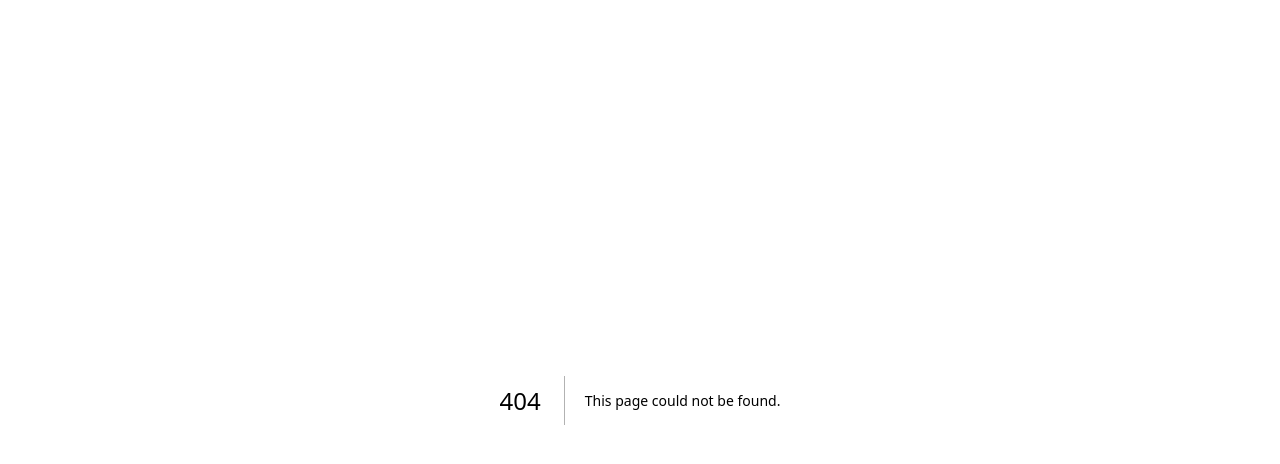
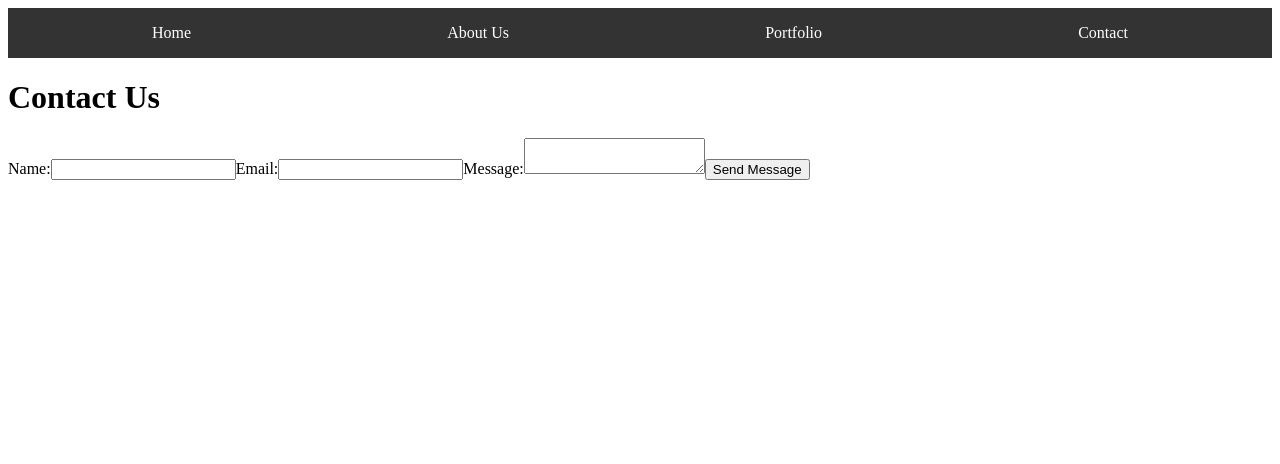
Before and after one commit to jamalamar/fs, a Next.js app: page /contact in a window 1280 px wide. Before the commit this address had no page. Shown: the top 464 px of the page. Built offline with nearby package versions, Linux system fonts and the light colour scheme.

Commit message:
initial setup

```diff
--- a/app/layout.js
+++ b/app/layout.js
@@ -1,17 +1,12 @@
-import { Inter } from 'next/font/google'
-import './globals.css'
-
-const inter = Inter({ subsets: ['latin'] })
-
 export const metadata = {
-  title: 'Create Next App',
-  description: 'Generated by create next app',
+  title: 'Next.js',
+  description: 'Generated by Next.js',
 }
 
 export default function RootLayout({ children }) {
-  return (
+ return (
     <html lang="en">
-      <body className={inter.className}>{children}</body>
+      <body>{children}</body>
     </html>
   )
 }
--- /dev/null
+++ b/components/Nav.js
@@ -0,0 +1,13 @@
+import Link from 'next/link';
+import styles from './Nav.module.css';
+
+const Nav = () => (
+  <nav className={styles.nav}>
+    <Link href="/" legacyBehavior><a>Home</a></Link>
+    <Link href="/about" legacyBehavior><a>About Us</a></Link>
+    <Link href="/portfolio" legacyBehavior><a>Portfolio</a></Link>
+    <Link href="/contact" legacyBehavior><a>Contact</a></Link>
+  </nav>
+);
+
+export default Nav;
--- /dev/null
+++ b/components/Nav.module.css
@@ -0,0 +1,19 @@
+.nav {
+    display: flex;
+    justify-content: space-around;
+    padding: 1rem;
+    background: #333;
+    color: #fff;
+  }
+
+.nav a {
+    color: white;
+    text-decoration: none;
+}
+
+@media (max-width: 600px) {
+  .nav {
+    flex-direction: column;
+    align-items: center;
+  }
+}
--- a/package.json
+++ b/package.json
@@ -9,8 +9,12 @@
     "lint": "next lint"
   },
   "dependencies": {
+    "next": "13.5.6",
     "react": "^18",
     "react-dom": "^18",
-    "next": "13.5.6"
+    "styled-components": "^6.1.8"
+  },
+  "devDependencies": {
+    "@types/styled-components": "^5.1.34"
   }
 }
--- /dev/null
+++ b/pages/contact.js
@@ -0,0 +1,25 @@
+import Nav from '../components/Nav';
+
+export default function Contact() {
+  return (
+    <div>
+      <Nav />
+      <h1>Contact Us</h1>
+      <form>
+        <label>
+          Name:
+          <input type="text" name="name" required />
+        </label>
+        <label>
+          Email:
+          <input type="email" name="email" required />
+        </label>
+        <label>
+          Message:
+          <textarea name="message" required></textarea>
+        </label>
+        <button type="submit">Send Message</button>
+      </form>
+    </div>
+  );
+}
```
Also changed, not shown: app/page.js (deleted, +0 -95 lines), pages/about.js (added, +11 -0 lines), pages/index.js (added, +11 -0 lines), pages/portfolio.js (added, +31 -0 lines), app/globals.css (line endings or trailing spaces), 1 other file (tests, documents, lock files or other folders).
